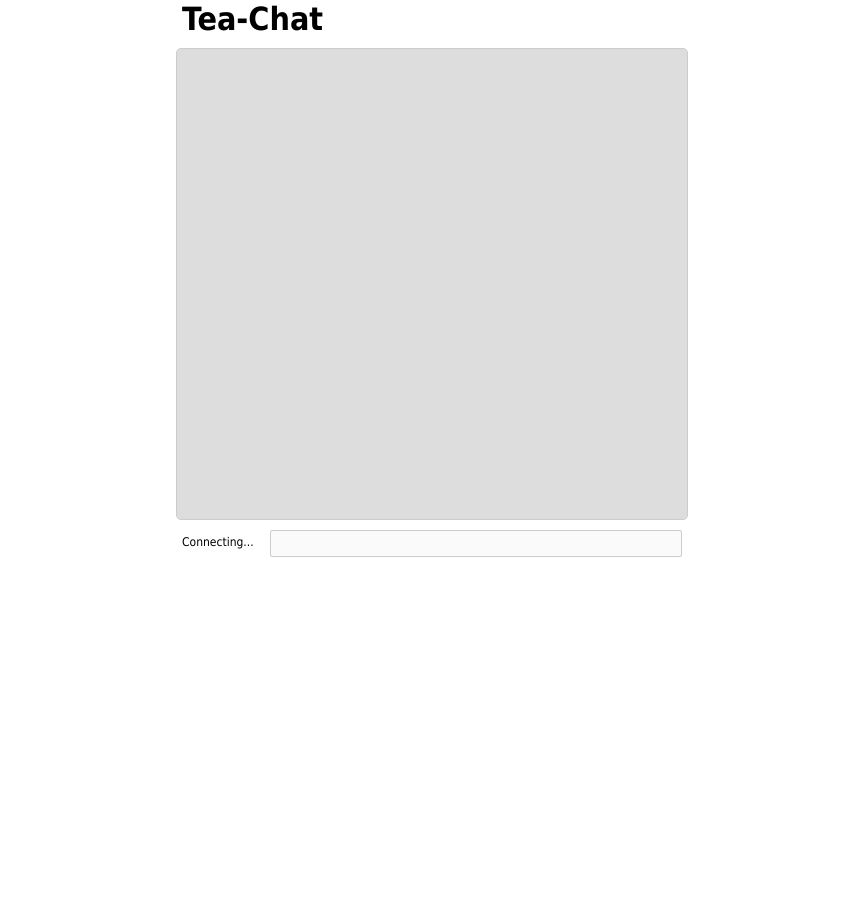
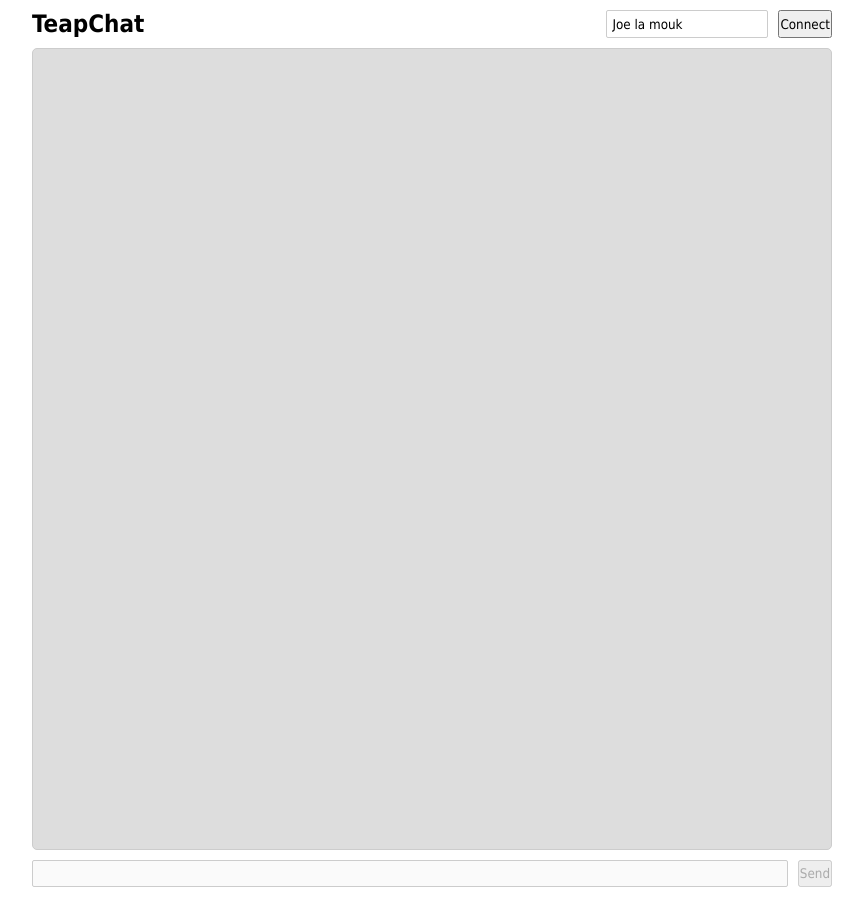
Before and after one commit to jlevesy/TeapChat, a website: page client/index.html in a window 1280 px wide. Shown: the whole page, without its empty margins (208-1071 px from the left). Before the commit the page ends 800 px from the top, so only its background shows below. Drawn offline with Linux system fonts and the light colour scheme.

Commit message:
improved user interface

```diff
--- a/client/css/style.css
+++ b/client/css/style.css
@@ -4,45 +4,38 @@
   margin:0px;
 }
 
-p {
-  line-height:18px;
-}
-
-h1 {
-  width:500px;
+.container {
+  width: 800px;
   margin-left:auto;
   margin-right:auto;
-}
-
-#content, #status {
   font-size: 12px;
 }
 
-div {
-  width:500px;
-  margin-left:auto;
-  margin-right:auto;
-}
-
-#content {
-  padding:5px;
+.chat-content {
   background:#ddd;
   border-radius:5px;
   overflow-y: scroll;
   border:1px solid #CCC;
-  margin-top:10px;
-  height: 460px;
+  height: 800px;
 }
 
-#input {
+input {
   border-radius:2px;
   border:1px solid #ccc;
-  margin-top:10px; padding:5px; width:400px;
+  padding:5px;
+  margin-right: 10px;
 }
 
-#status {
-  width:88px;
-  display:block;
-  float:left;
-  margin-top:15px;
+.toolbar {
+  display: flex;
+  flex-wrap: none;
+  margin: 10px 0 10px 0;
 }
+
+.toolbar-settings > h1 {
+  flex-grow: 1;
+}
+
+.toolbar-chat > input {
+  flex-grow: 1;
+}
--- a/client/index.html
+++ b/client/index.html
@@ -2,15 +2,26 @@
 <html>
   <head>
     <meta charset="utf-8">
-    <title>Tea-Chat</title>
+    <title>TeapChat</title>
      <link rel="stylesheet" type="text/css" href="css/style.css">
   </head>
   <body>
-    <h1>Tea-Chat</h1>
-    <div id="content"></div>
-    <div>
-      <span id="status">Connecting...</span>
-      <input type="text" id="input" disabled="disabled" />
+    <div class="container">
+      <div class="toolbar toolbar-settings">
+        <h1>TeapChat</h1>
+        <input type="text" id="text-input" value="Joe la mouk"/>
+        <button id="connect-btn">
+          Connect
+        </button>
+      </div>
+      <div id="main-chat" class="chat-content">
+      </div>
+      <div class="toolbar toolbar-chat">
+        <input type="text" id="message-input" disabled="true"/>
+        <button id="send-btn" disabled="true">
+          Send
+        </button>
+      </div>
     </div>
     <script src="js/app.js"></script>
   </body>
```
